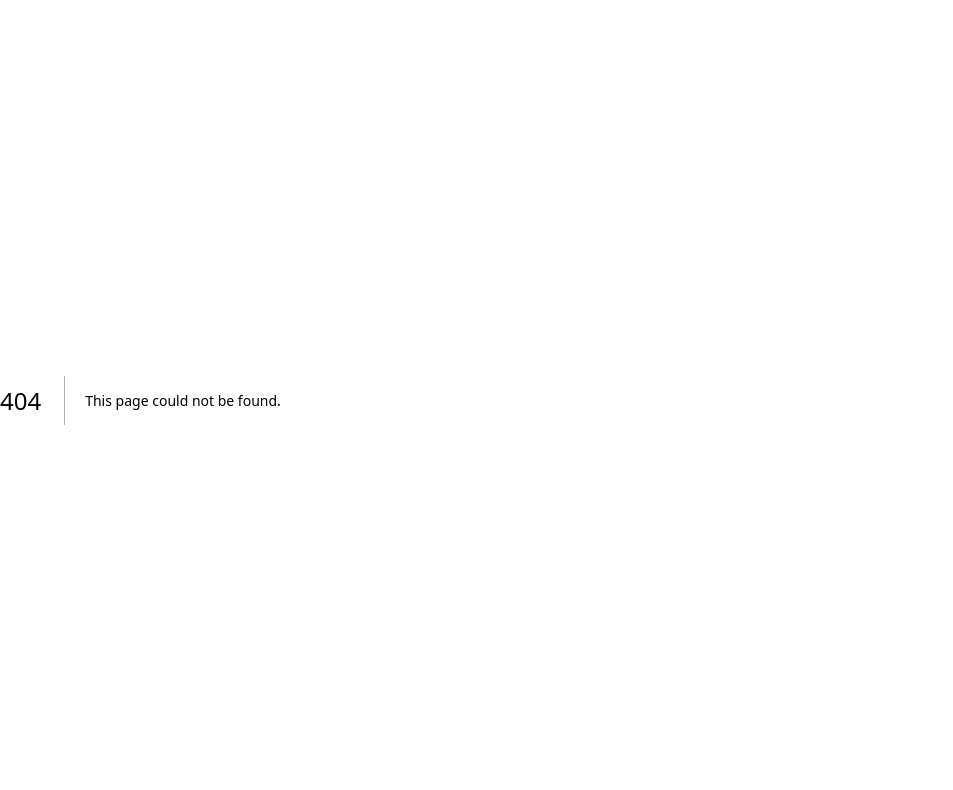
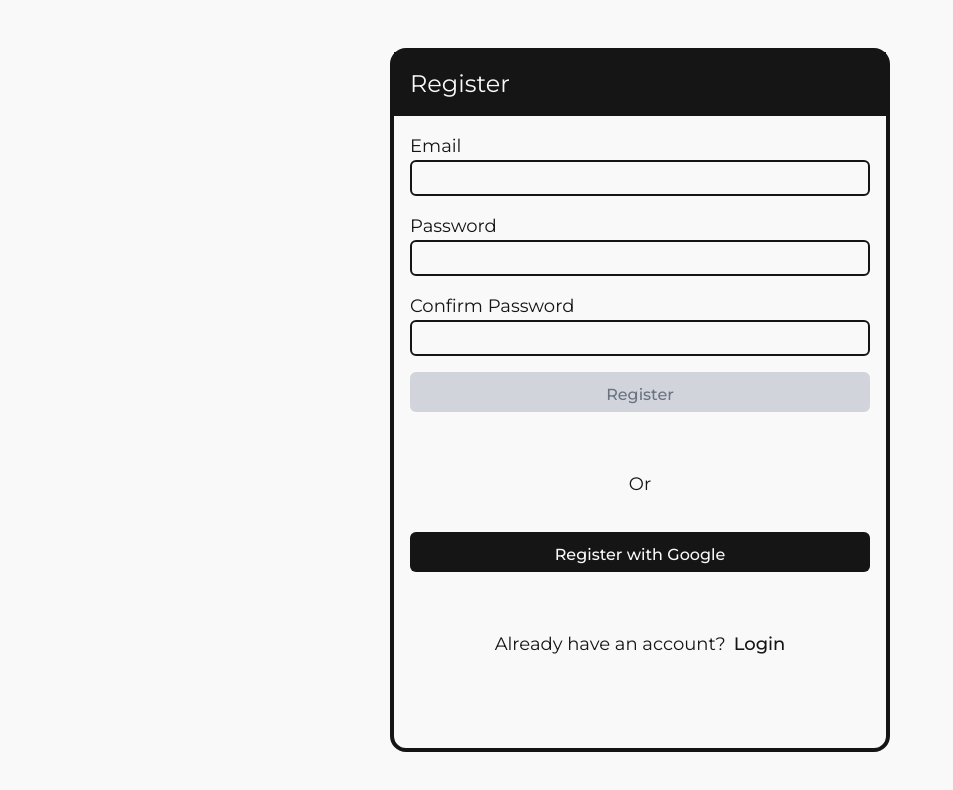
Before and after one commit to PedroPotenza/Art-Archive-Front, a Next.js app: page /signUp in a window 1280 px wide. Before the commit this address had no page. Shown: the top 790 px of the page, without its empty margins (0-953 px from the left). Built offline with nearby package versions, Linux system fonts and the light colour scheme; no server answers.

Commit message:
🚧 WIP: adding basic login pages + firebase + next-auth but still with a minor error

```diff
--- a/package.json
+++ b/package.json
@@ -13,7 +13,10 @@
     "commit": "git-cz"
   },
   "dependencies": {
+    "@next-auth/firebase-adapter": "^2.0.1",
+    "firebase": "^10.12.2",
     "next": "^14.2.3",
+    "next-auth": "^4.24.7",
     "react": "^18.2.0",
     "react-dom": "^18.2.0"
   },
--- /dev/null
+++ b/src/app/api/auth/[...nextauth].ts
@@ -0,0 +1,33 @@
+import { auth } from "../../../firebase/firebase";
+import { signInWithEmailAndPassword } from "firebase/auth";
+import NextAuth from "next-auth/next";
+import CredentialsProvider from "next-auth/providers/credentials";
+
+export const authOptions = {
+  // Configure one or more authentication providers
+  pages: {
+    signIn: "/login"
+  },
+  providers: [
+    CredentialsProvider({
+      name: "Credentials",
+      credentials: {},
+      async authorize(credentials): Promise<any> {
+        return await signInWithEmailAndPassword(
+          auth,
+          (credentials as any).email || "",
+          (credentials as any).password || ""
+        )
+          .then((userCredential) => {
+            if (userCredential.user) {
+              return userCredential.user;
+            }
+            return null;
+          })
+          .catch((error) => console.log(error));
+      }
+    })
+  ]
+};
+
+export default NextAuth(authOptions);
--- a/src/app/colors/page.tsx
+++ b/src/app/colors/page.tsx
@@ -1,3 +1,4 @@
+import React from "react";
 import "../globals.css";
 import { colors } from "./colors";
 
--- a/src/app/globals.css
+++ b/src/app/globals.css
@@ -50,10 +50,15 @@ button {
   background-color: #1a1a1a;
   cursor: pointer;
   transition: border-color 0.25s;
+  @apply w-full h-10 bg-almost-black text-almost-white rounded-md;
 }
 button:hover {
-  border-color: #646cff;
+  @apply bg-black;
 }
+button:disabled {
+  @apply bg-gray-300 text-gray-500 cursor-not-allowed;
+}
+
 button:focus,
 button:focus-visible {
   outline: 4px auto -webkit-focus-ring-color;
--- a/src/app/home/page.tsx
+++ b/src/app/home/page.tsx
@@ -1,11 +1,38 @@
-import React from "react";
+"use client";
+import { useSession } from "next-auth/react";
+// import { redirect } from "next/navigation";
 import "../globals.css";
 
-export default function Page() {
+export default function Home() {
+  const session = useSession({
+    required: true,
+    onUnauthenticated() {
+      // redirect("/login");
+      console.log(
+        "You are not logged in and using the onUnauthenticated function I can redirect you to the login page before rendering the Home page."
+      );
+    }
+  });
+
   return (
-    <div className="w-full flex justify-center items-center bg-almost-black h-[200px]">
-      <p className="text-almost-white text-4xl">Lorem Ipsum</p>
-      <a href="#">exemplo</a>
+    <div className=" flex justify-center items-center w-full h-[100vh] p-16">
+      <div className="flex flex-col w-[500px] h-[100%] border-4 border-almost-black rounded-2xl">
+        <div className="flex bg-almost-black w-full h-16 p-4 justify-start items-center">
+          <p className="text-almost-white text-2xl">Home</p>
+        </div>
+
+        {session?.data ? (
+          <div className="flex flex-col w-full h-[calc(100%-4rem)] p-4 gap-4">
+            <p> {session?.data?.user?.email} </p>
+          </div>
+        ) : (
+          <div className="flex flex-col w-full h-[calc(100%-4rem)] p-4 gap-4">
+            <p> You are not logged in </p>
+          </div>
+        )}
+      </div>
     </div>
   );
 }
+
+Home.requireAuth = true;
--- a/src/app/layout.tsx
+++ b/src/app/layout.tsx
@@ -2,7 +2,7 @@ import type { Metadata } from "next";
 import { Montserrat } from "next/font/google";
 import "./globals.css";
 import React from "react";
-// import SessionProvider from "./SessionProvider";
+import SessionProvider from "./sessionProvider";
 
 const montserrat = Montserrat({ subsets: ["latin"] });
 
@@ -15,8 +15,7 @@ export default function RootLayout({ children }: { children: React.ReactNode })
   return (
     <html lang="en">
       <body className={montserrat.className}>
-        {/* <SessionProvider>{children}</SessionProvider> */}
-        {children}
+        <SessionProvider>{children}</SessionProvider>
       </body>
     </html>
   );
--- /dev/null
+++ b/src/app/login/page.tsx
@@ -0,0 +1,76 @@
+"use client";
+// import { useRouter } from "next/navigation";
+import { useState } from "react";
+import "../globals.css";
+import { signIn } from "next-auth/react";
+import React from "react";
+
+export default function Login() {
+  const [email, setEmail] = useState("");
+  const [password, setPassword] = useState("");
+  // const router = useRouter();
+
+  return (
+    <div className=" flex justify-center items-center w-full h-[100vh] p-16">
+      <div className="flex flex-col w-[500px] h-[100%] border-4 border-almost-black rounded-2xl">
+        <div className="flex bg-almost-black w-full h-16 p-4 justify-start items-center">
+          <p className="text-almost-white text-2xl">Welcome back!</p>
+        </div>
+
+        <div className="flex flex-col w-full h-[calc(100%-4rem)] p-4 gap-4">
+          <div className="flex flex-col w-full h-16">
+            <label className="text-almost-black text-lg">Email</label>
+            <input
+              className="w-full h-10 border-2 border-almost-black rounded-md bg-almost-white"
+              type="email"
+              onChange={(e) => setEmail(e.target.value)}
+              required
+            />
+          </div>
+
+          <div className="flex flex-col w-full h-16">
+            <label className="text-almost-black text-lg">Password</label>
+            <input
+              className="w-full h-10 border-2 border-almost-black rounded-md bg-almost-white"
+              type="password"
+              onChange={(e) => setPassword(e.target.value)}
+              required
+            />
+          </div>
+
+          <div className="flex flex-row w-full h-16 justify-start items-center">
+            <a href="#" className="text-almost-black text-lg">
+              Forgot password?
+            </a>
+          </div>
+
+          <div className="flex w-full h-16">
+            <button
+              onClick={() => signIn("credentials", { email, password, redirect: true, callbackUrl: "/home" })}
+              disabled={!email || !password}
+            >
+              Login
+            </button>
+          </div>
+
+          {/* or google */}
+
+          <div className="flex w-full h-16 justify-center items-center">
+            <p className="text-almost-black text-lg">Or</p>
+          </div>
+
+          <div className="flex w-full h-16">
+            <button className="">Login with Google</button>
+          </div>
+
+          <div className="flex w-full h-16 justify-center items-center">
+            <p className="text-almost-black text-lg">Don&apos;t have an account?</p>
+            <a href="/signUp" className="text-almost-black text-lg ml-2">
+              Sign up
+            </a>
+          </div>
+        </div>
+      </div>
+    </div>
+  );
+}
--- /dev/null
+++ b/src/app/sessionProvider.tsx
@@ -0,0 +1,11 @@
+"use client";
+import { SessionProvider as Provider } from "next-auth/react";
+import React from "react";
+
+type Props = {
+  children: React.ReactNode;
+};
+
+export default function SessionProvider({ children }: Props) {
+  return <Provider>{children}</Provider>;
+}
--- /dev/null
+++ b/src/app/signUp/page.tsx
@@ -0,0 +1,84 @@
+"use client";
+import { createUserWithEmailAndPassword } from "firebase/auth";
+import { useRouter } from "next/navigation";
+import { useState } from "react";
+import { auth } from "../../firebase/firebase";
+import "../globals.css";
+
+export default function SignUp() {
+  const [email, setEmail] = useState("");
+  const [password, setPassword] = useState("");
+  const [passwordAgain, setPasswordAgain] = useState("");
+  const router = useRouter();
+
+  const signUpHandle = () => {
+    createUserWithEmailAndPassword(auth, email, password);
+    router.push("signIn");
+  };
+
+  return (
+    <div className=" flex justify-center items-center w-full h-[100vh] p-12">
+      <div className="flex flex-col w-[500px] h-[100%] border-4 border-almost-black rounded-2xl">
+        <div className="flex bg-almost-black w-full h-16 p-4 justify-start items-center">
+          <p className="text-almost-white text-2xl">Register</p>
+        </div>
+
+        <div className="flex flex-col w-full h-[calc(100%-4rem)] p-4 gap-4">
+          <div className="flex flex-col w-full h-16">
+            <label className="text-almost-black text-lg">Email</label>
+            <input
+              className="w-full h-10 border-2 border-almost-black rounded-md bg-almost-white"
+              type="email"
+              onChange={(e) => setEmail(e.target.value)}
+              required
+            />
+          </div>
+
+          <div className="flex flex-col w-full h-16">
+            <label className="text-almost-black text-lg">Password</label>
+            <input
+              className="w-full h-10 border-2 border-almost-black rounded-md bg-almost-white"
+              type="password"
+              onChange={(e) => setPassword(e.target.value)}
+              required
+            />
+          </div>
+
+          <div className="flex flex-col w-full h-16">
+            <label className="text-almost-black text-lg">Confirm Password</label>
+            <input
+              className="w-full h-10 border-2 border-almost-black rounded-md bg-almost-white"
+              type="password"
+              onChange={(e) => setPasswordAgain(e.target.value)}
+              required
+            />
+          </div>
+
+          <div className="flex w-full h-16">
+            <button
+              onClick={() => signUpHandle()}
+              disabled={!email || !password || !passwordAgain || password !== passwordAgain}
+            >
+              Register
+            </button>
+          </div>
+
+          <div className="flex w-full h-16 justify-center items-center">
+            <p className="text-almost-black text-lg">Or</p>
+          </div>
+
+          <div className="flex w-full h-16">
+            <button className="">Register with Google</button>
+          </div>
+
+          <div className="flex w-full h-16 justify-center items-center">
+            <p className="text-almost-black text-lg">Already have an account?</p>
+            <a href="/login" className="text-almost-black text-lg ml-2">
+              Login
+            </a>
+          </div>
+        </div>
+      </div>
+    </div>
+  );
+}
--- /dev/null
+++ b/src/firebase/firebase.js
@@ -0,0 +1,19 @@
+// Import the functions you need from the SDKs you need
+import { initializeApp, getApp, getApps } from "firebase/app";
+import { getAuth } from "firebase/auth";
+
+// Your web app's Firebase configuration
+const firebaseConfig = {
+  apiKey: process.env.NEXT_PUBLIC_FIREBASE_API_KEY,
+  authDomain: process.env.NEXT_PUBLIC_FIREBASE_AUTH_DOMAIN,
+  projectId: process.env.NEXT_PUBLIC_FIREBASE_PROJECT_ID,
+  storageBucket: process.env.NEXT_PUBLIC_FIREBASE_STORAGE_BUCKET,
+  messagingSenderId: process.env.NEXT_PUBLIC_FIREBASE_MESSAGING_SENDER_ID,
+  appId: process.env.NEXT_PUBLIC_FIREBASE_APP_ID
+};
+
+// Initialize Firebase
+const app = getApps().length ? getApp() : initializeApp(firebaseConfig);
+const auth = getAuth(app);
+
+export { app, auth };
```
Also changed, not shown: .eslintrc.json, 2 other files (tests, documents, lock files or other folders).
